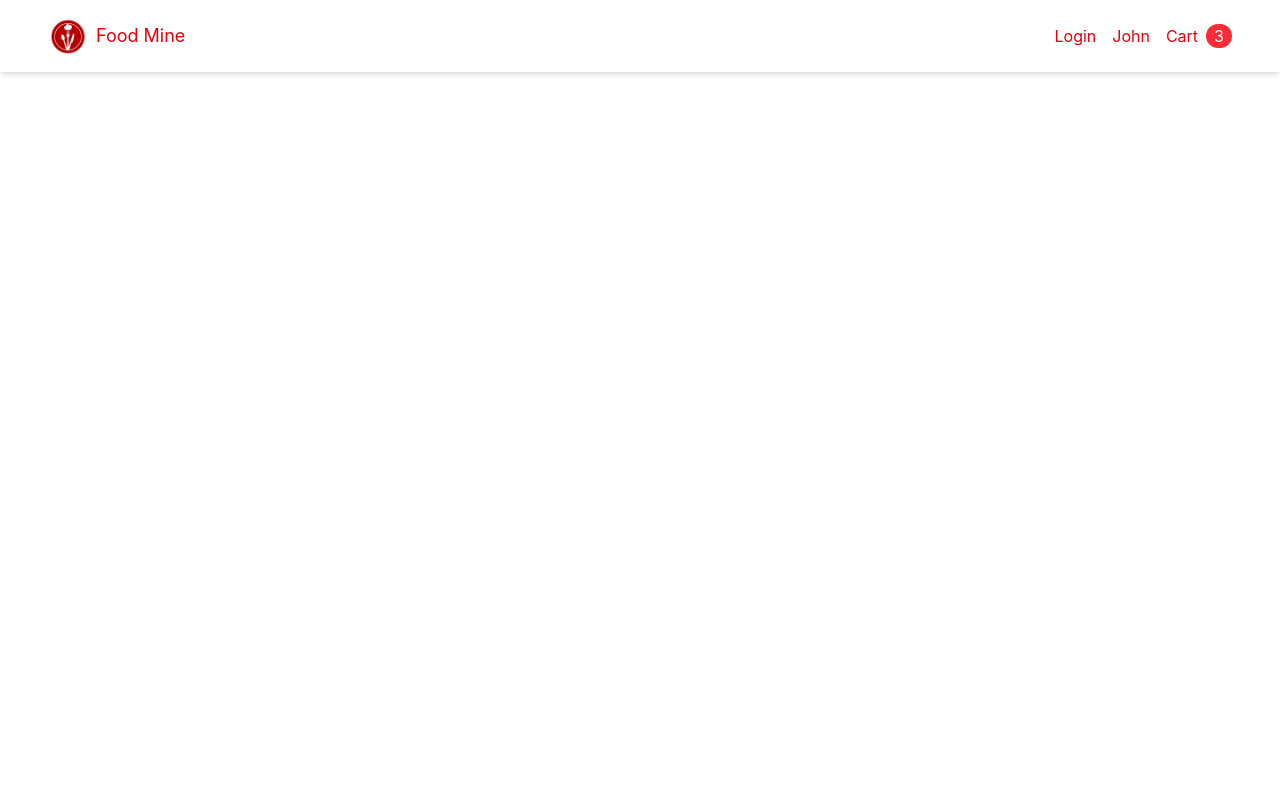
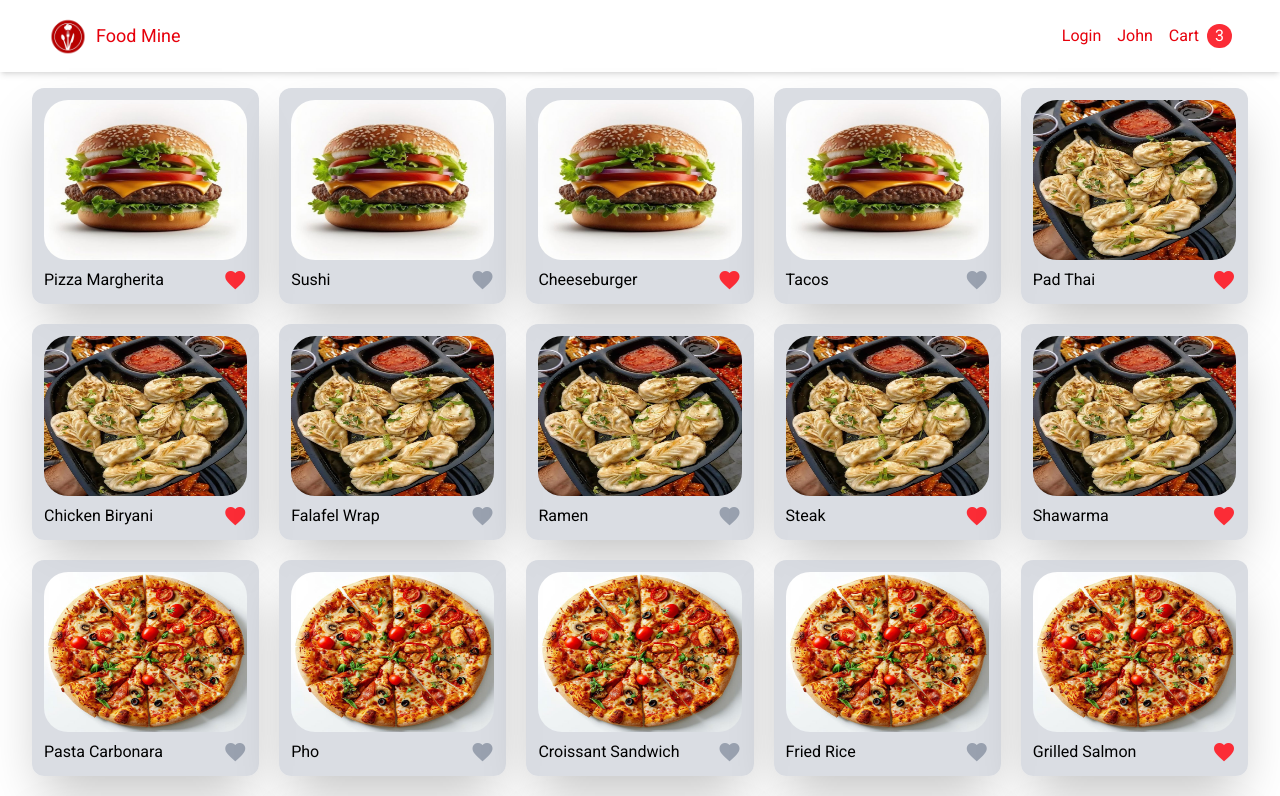
Before and after one commit to Bhinsar/Food_Mine, an Angular app in the folder frontend/: page / in a window 1280 px wide. Shown: the top 796 px of the page. Built offline with nearby package versions, Linux system fonts and the light colour scheme.

Commit message:
Add Angular Material and CDK, update styles and home component

```diff
--- a/frontend/angular.json
+++ b/frontend/angular.json
@@ -27,6 +27,7 @@
               }
             ],
             "styles": [
+              "@angular/material/prebuilt-themes/azure-blue.css",
               "src/styles.css"
             ],
             "scripts": [],
@@ -90,6 +91,7 @@
               }
             ],
             "styles": [
+              "@angular/material/prebuilt-themes/azure-blue.css",
               "src/styles.css"
             ],
             "scripts": []
--- a/frontend/package.json
+++ b/frontend/package.json
@@ -11,10 +11,12 @@
   },
   "private": true,
   "dependencies": {
+    "@angular/cdk": "^19.2.10",
     "@angular/common": "^19.2.0",
     "@angular/compiler": "^19.2.0",
     "@angular/core": "^19.2.0",
     "@angular/forms": "^19.2.0",
+    "@angular/material": "^19.2.10",
     "@angular/platform-browser": "^19.2.0",
     "@angular/platform-browser-dynamic": "^19.2.0",
     "@angular/platform-server": "^19.2.0",
--- a/frontend/src/app/app.component.html
+++ b/frontend/src/app/app.component.html
@@ -1 +1,2 @@
 <app-header></app-header>
+<app-home></app-home>
--- a/frontend/src/app/app.component.ts
+++ b/frontend/src/app/app.component.ts
@@ -1,10 +1,11 @@
 import { Component } from '@angular/core';
 import { RouterOutlet } from '@angular/router';
 import { HeaderComponent } from './components/partails/header/header.component';
+import { HomeComponent } from "./components/pages/home/home.component";
 
 @Component({
   selector: 'app-root',
-  imports: [HeaderComponent, RouterOutlet],
+  imports: [HeaderComponent, HomeComponent],
   templateUrl: './app.component.html',
   styleUrl: './app.component.css'
 })
--- a/frontend/src/app/components/pages/home/home.component.html
+++ b/frontend/src/app/components/pages/home/home.component.html
@@ -1 +1,17 @@
-<p>home works!</p>
+<div class="grid grid-cols-3 md:grid-cols-4 lg:grid-cols-5 gap-5 container">
+    @for (food of foods(); track food.id) {
+      <div class="p-3 bg-gray-300/80 shadow-2xl rounded-xl">
+        <a [routerLink]="['/food', food.id]">
+          <img [src]="food.imageUrl" [alt]="food.name"
+               class="w-[10rem] h-[10rem] md:w-[15rem] rounded-3xl" />
+          <div class="mt-2 flex justify-between items-center">
+            <span>{{ food.name }}</span>
+            <span class="material-icons"
+                  [ngClass]="food.favorite ? 'text-red-500' : 'text-gray-400'">
+              favorite
+            </span>
+          </div>
+        </a>
+      </div>
+    }
+  </div>
--- a/frontend/src/app/components/pages/home/home.component.ts
+++ b/frontend/src/app/components/pages/home/home.component.ts
@@ -1,19 +1,22 @@
-import { Component, OnInit } from '@angular/core';
+import { Component, OnInit, signal } from '@angular/core';
 import { Food } from '../../../model/Food.type';
 import { FoodService } from '../../../services/food.service';
+import { RouterLink } from '@angular/router';
+import { NgClass } from '@angular/common';
 
 @Component({
   selector: 'app-home',
-  imports: [],
+  standalone: true,
+  imports: [RouterLink, NgClass],
   templateUrl: './home.component.html',
-  styleUrl: './home.component.css'
+  styleUrl: './home.component.css',
 })
-export class HomeComponent implements OnInit{
-  foods: Food[] = [];
-  constructor(private foodService:FoodService){
-    this.foods = foodService.getAll();
+export class HomeComponent implements OnInit {
+  foods = signal<Food[]>([]);
+
+  constructor(private foodService: FoodService) {
+    this.foods.set(foodService.getAll());
   }
-  ngOnInit(): void {
 
-  }
+  ngOnInit(): void {}
 }
--- a/frontend/src/index.html
+++ b/frontend/src/index.html
@@ -6,8 +6,10 @@
   <base href="/">
   <meta name="viewport" content="width=device-width, initial-scale=1">
   <link rel="icon" href="/assets/images/logo.png">
+  <link href="https://fonts.googleapis.com/css2?family=Roboto:wght@300;400;500&display=swap" rel="stylesheet">
+  <link href="https://fonts.googleapis.com/icon?family=Material+Icons" rel="stylesheet">
 </head>
-<body>
+<body class="mat-typography">
   <app-root></app-root>
 </body>
 </html>
--- a/frontend/src/styles.css
+++ b/frontend/src/styles.css
@@ -8,3 +8,5 @@
         @apply flex items-center justify-center;
     }
 }
+html, body { height: 100%; }
+body { margin: 0; font-family: Roboto, "Helvetica Neue", sans-serif; }
```
Also changed, not shown: 1 other file (tests, documents, lock files or other folders).
